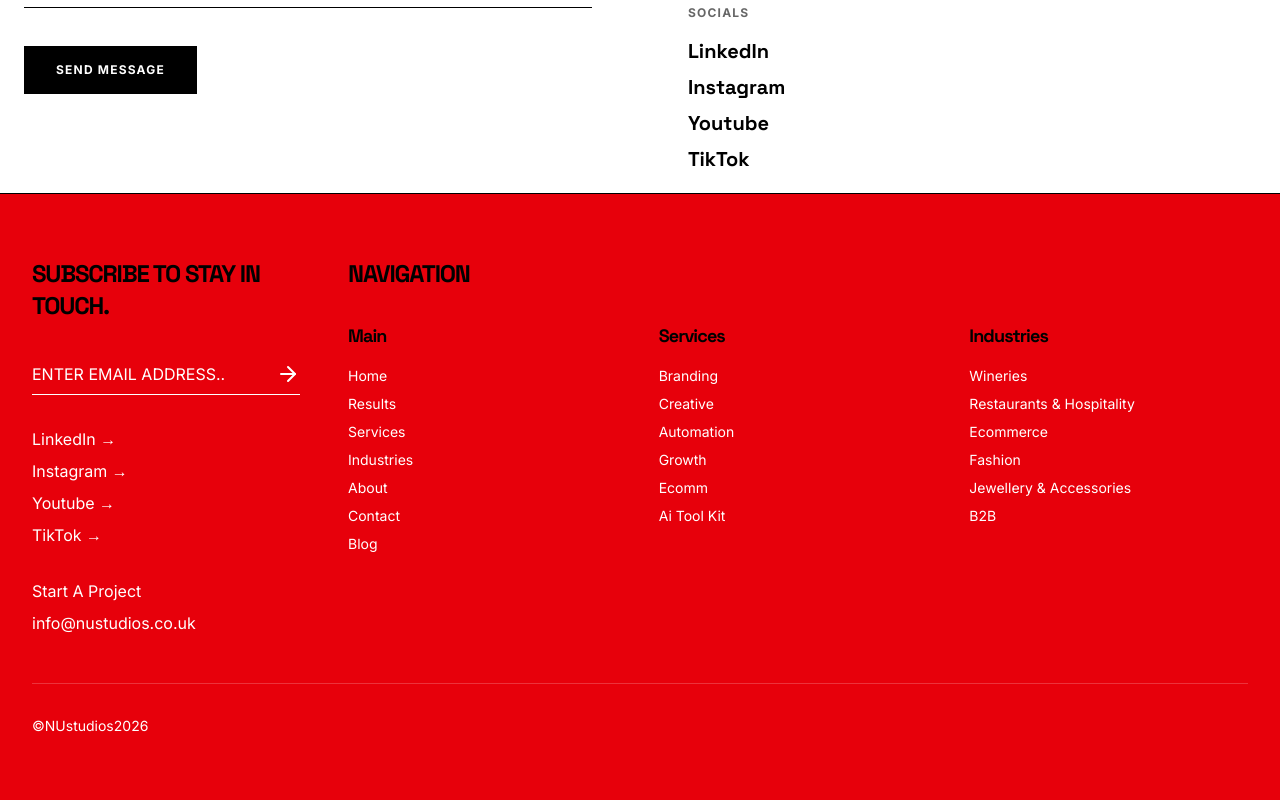
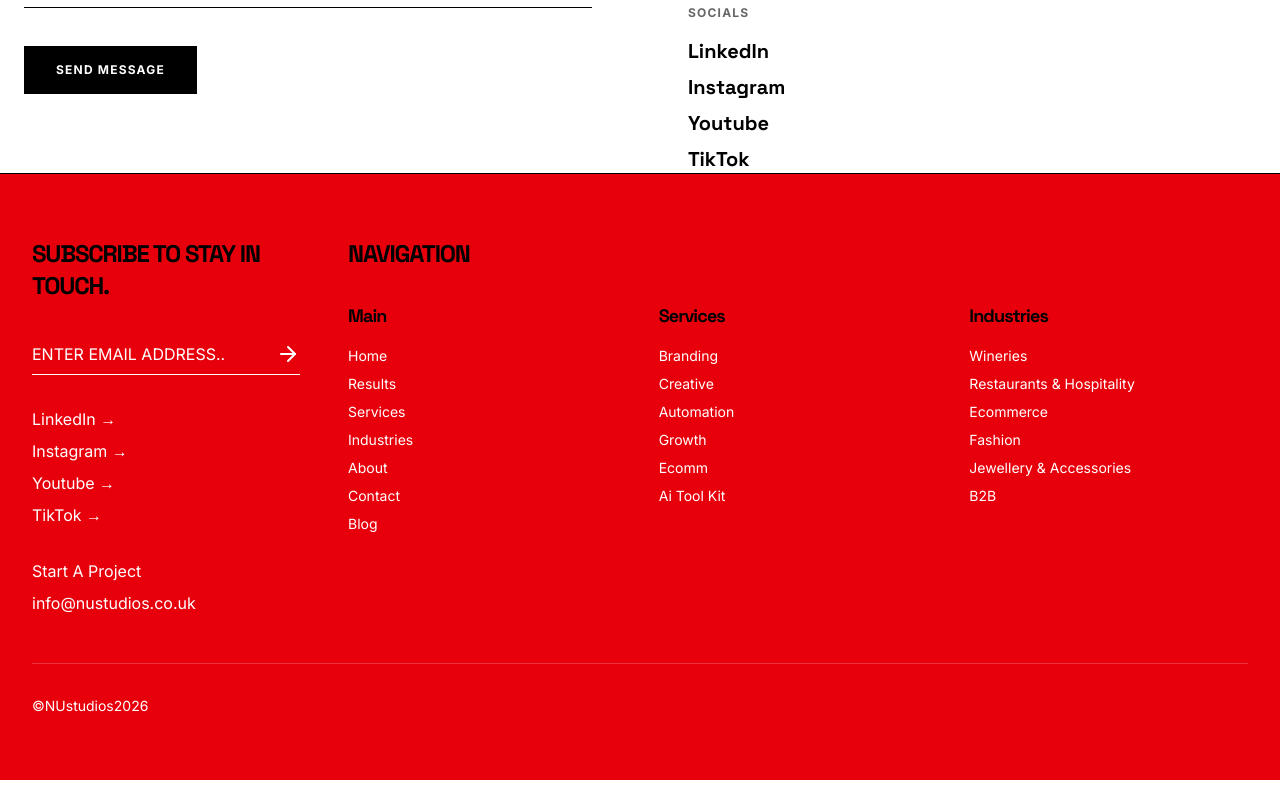
Before and after one commit to carolinevfxsup/NUStudios_AIStudio_v1, a React (Vite) app: page /contact in a window 1280 px wide. Shown: the part 691-1491 px from the top of the page. Built offline with nearby package versions, Linux system fonts and the light colour scheme; no server answers.

Commit message:
fix: Update social media links and footer margin
Updates social media links in the Header and Contact components to point to correct external URLs. Also, removes unnecessary top margin from the Footer component.

```diff
--- a/src/components/Footer.tsx
+++ b/src/components/Footer.tsx
@@ -5,7 +5,7 @@ import { services } from '../data/services';
 
 export const Footer = () => {
   return (
-    <footer className="bg-red-600 text-white py-16 px-8 border-t border-black mt-5">
+    <footer className="bg-red-600 text-white py-16 px-8 border-t border-black">
       <div className="max-w-7xl mx-auto grid grid-cols-1 md:grid-cols-4 gap-12">
         {/* Left Column */}
         <div className="space-y-8 md:col-span-1">
--- a/src/components/Header.tsx
+++ b/src/components/Header.tsx
@@ -93,7 +93,7 @@ export const Header = () => {
                   <div className="space-y-4">
                     <p className="font-sans text-sm font-bold uppercase tracking-widest text-text/60">Socials</p>
                     <div className="flex flex-col gap-2 text-sm font-sans font-bold uppercase tracking-widest text-text">
-                      <a href="#" className="hover:text-red-600 transition-colors flex items-center gap-2">LinkedIn <span className="text-xs">↗</span></a>
+                      <a href="https://www.linkedin.com/company/112232643/" target="_blank" rel="noopener noreferrer" className="hover:text-red-600 transition-colors flex items-center gap-2">LinkedIn <span className="text-xs">↗</span></a>
                       <a href="https://www.instagram.com/nustudios.agency/" target="_blank" rel="noopener noreferrer" className="hover:text-red-600 transition-colors flex items-center gap-2">Instagram <span className="text-xs">↗</span></a>
                       <a href="https://www.youtube.com/@NUStudiosAIVFX" target="_blank" rel="noopener noreferrer" className="hover:text-red-600 transition-colors flex items-center gap-2">Youtube <span className="text-xs">↗</span></a>
                     </div>
--- a/src/pages/Contact.tsx
+++ b/src/pages/Contact.tsx
@@ -72,7 +72,7 @@ export const Contact = () => {
             <div>
               <p className="text-xs font-sans font-bold uppercase tracking-widest mb-4 text-text/60">Socials</p>
               <div className="flex flex-col gap-2">
-                <a href="#" className="text-xl font-display font-bold hover:text-red-600 transition-colors">LinkedIn</a>
+                <a href="https://www.linkedin.com/company/112232643/" target="_blank" rel="noopener noreferrer" className="text-xl font-display font-bold hover:text-red-600 transition-colors">LinkedIn</a>
                 <a href="https://www.instagram.com/nustudios.agency/" target="_blank" rel="noopener noreferrer" className="text-xl font-display font-bold hover:text-red-600 transition-colors">Instagram</a>
                 <a href="https://www.youtube.com/@NUStudiosAIVFX" target="_blank" rel="noopener noreferrer" className="text-xl font-display font-bold hover:text-red-600 transition-colors">Youtube</a>
                 <a href="https://www.tiktok.com/@nustudios_ai_vfx" target="_blank" rel="noopener noreferrer" className="text-xl font-display font-bold hover:text-red-600 transition-colors">TikTok</a>
```
